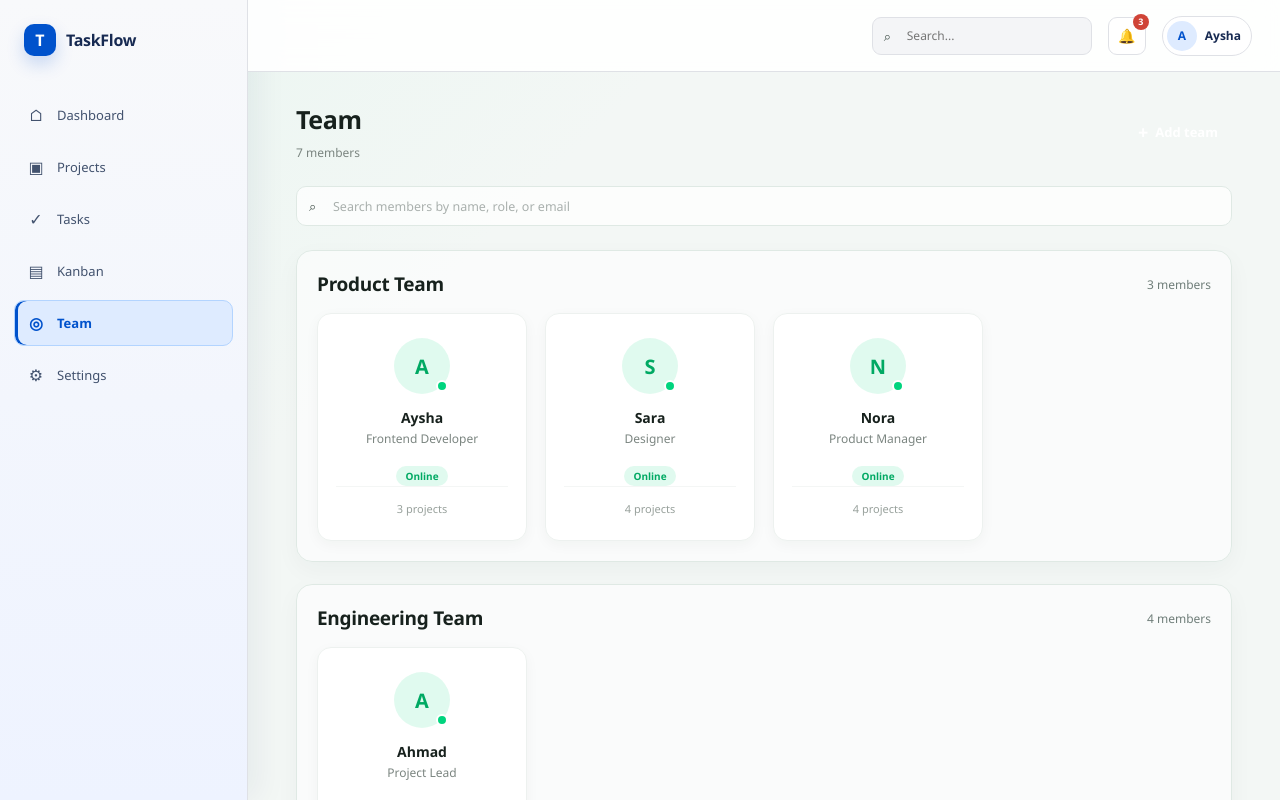
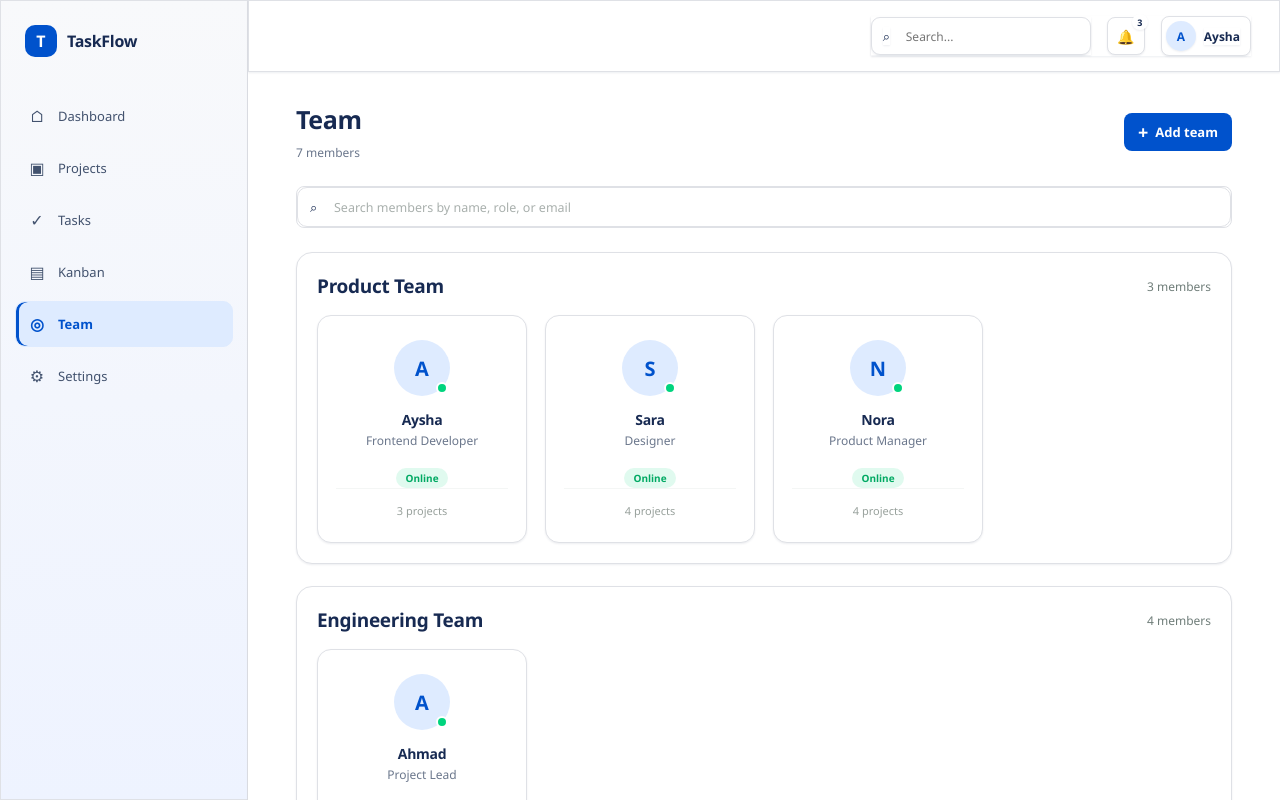
Before and after one commit to ayshahasan2004/Team-Task-Management-System, an Angular app: page /team in a window 1280 px wide. Built offline with nearby package versions, Linux system fonts and the light colour scheme.

Commit message:
edit the style of all components

```diff
--- a/src/styles.css
+++ b/src/styles.css
@@ -1,13 +1,59 @@
 :root {
-	--ink-strong: #17211d;
-	--ink: #405049;
-	--ink-muted: #7b8a83;
-	--green: #0b7552;
-	--green-bright: #00c77a;
-	--green-soft: #e1f5ed;
+	--primary: #0052cc;
+	--primary-hover: #0747a6;
+	--primary-light: #deebff;
+	--bg-page: #f4f5f7;
+	--bg-surface: #ffffff;
+	--border: #dfe1e6;
+	--text-primary: #172b4d;
+	--text-secondary: #42526e;
+	--text-muted: #6b778c;
+	--status-todo-bg: #dfe1e6;
+	--status-todo-text: #42526e;
+	--status-in-progress-bg: #deebff;
+	--status-in-progress-text: #0052cc;
+	--status-review-bg: #fff0b3;
+	--status-review-text: #974f0c;
+	--status-done-bg: #e3fcef;
+	--status-done-text: #00875a;
+	--priority-low-bg: #e3fcef;
+	--priority-low-text: #00875a;
+	--priority-medium-bg: #fff0b3;
+	--priority-medium-text: #974f0c;
+	--priority-high-bg: #ffebe6;
+	--priority-high-text: #de350b;
+	--project-active-bg: #e3fcef;
+	--project-active-text: #00875a;
+	--project-completed-bg: #deebff;
+	--project-completed-text: #0052cc;
+	--project-archived-bg: #dfe1e6;
+	--project-archived-text: #6b778c;
+	--jira-900: #172a52;
+	--jira-800: #1d4f91;
+	--jira-700: #0052cc;
+	--jira-600: #2684ff;
+	--jira-500: #4c9aff;
+	--jira-100: #deebff;
+	--jira-50: #f4f5f7;
+	--slate-900: #172a52;
+	--slate-800: #243b5a;
+	--slate-700: #42526e;
+	--slate-500: #6b778c;
+	--slate-300: #dfe1e6;
+	--slate-200: #ebecf0;
+	--slate-100: #f4f5f7;
+	--success: #36b37e;
+	--warning: #ffab00;
+	--danger: #de350b;
 	--surface: #ffffff;
-	--canvas: #f3f7f5;
-	--line: #dfe9e4;
+	--canvas: #f4f5f7;
+	--line: #dfe1e6;
+	--ink: #172a52;
+	--ink-soft: #42526e;
+	--ink-muted: #6b778c;
+	--ink-strong: var(--text-primary);
+	--green: var(--primary);
+	--shadow: rgba(23, 42, 82, 0.08);
 }
 
 html,
@@ -38,111 +84,281 @@ select {
 
 h1,
 h2,
-h3 {
-	font-family: 'Segoe UI', 'Trebuchet MS', sans-serif !important;
+h3,
+.page-title,
+.section-header h3,
+.project-name,
+.task-title,
+.member-name {
+	color: var(--jira-900);
 	letter-spacing: -0.3px;
 }
 
-.dark-theme body {
-	background: #1d2924;
-	color: #e1ece6;
+button,
+.icon-button,
+.theme-button,
+.user-button,
+.primary-button,
+.secondary-button {
+	border-radius: 8px;
+	transition: all 0.2s ease;
 }
 
-.dark-theme .layout {
-	background: #1d2924;
+button:hover,
+.icon-button:hover,
+.theme-button:hover,
+.user-button:hover,
+.primary-button:hover,
+.secondary-button:hover {
+	transform: translateY(-1px);
+}
+
+.sidebar,
+.header,
+.card,
+.task-card,
+.project-card,
+.member-card,
+.kanban-column,
+.task-details,
+.project-details,
+.project-members,
+.task-filters,
+.task-summary,
+.recent-projects,
+.activity-list,
+.stat-card,
+.panel,
+.team-group,
+.settings-layout,
+.dialog,
+.user-menu {
+	background: var(--surface);
+	border: 1px solid var(--line);
+	box-shadow: 0 1px 2px var(--shadow);
+}
+
+.sidebar {
+	background: linear-gradient(180deg, #f8f9fb 0%, #eef3ff 100%);
+	border-right: 1px solid var(--line);
+}
+
+.nav-item {
+	color: var(--slate-700);
+	border-radius: 8px;
+}
+
+.nav-item:hover {
+	background: var(--jira-50);
+	color: var(--jira-700);
+}
+
+.nav-item.active {
+	background: var(--primary-light);
+	color: var(--jira-700);
+	box-shadow: inset 3px 0 0 var(--jira-700);
+}
+
+.page-content,
+.content,
+.main-panel {
+	background: var(--canvas);
+}
+
+input,
+textarea,
+select,
+.search-input,
+.search input {
+	background: #fff;
+	border: 1px solid var(--line);
+	border-radius: 8px;
+	color: var(--ink);
+}
+
+input:focus,
+textarea:focus,
+select:focus {
+	outline: 2px solid rgba(38, 132, 255, 0.18);
+	border-color: var(--jira-600);
+}
+
+.primary-button,
+button[type='submit'],
+.btn-primary {
+	background: var(--jira-700);
+	border: 1px solid var(--jira-700);
+	color: white;
+}
+
+.primary-button:hover,
+button[type='submit']:hover,
+.btn-primary:hover {
+	background: var(--jira-800);
+}
+
+.secondary-button,
+.btn-secondary {
+	background: var(--jira-50);
+	border: 1px solid var(--line);
+	color: var(--jira-700);
+}
+
+/* Keep older feature styles on the shared Jira palette. */
+.new-project-btn,
+.primary-button,
+.btn-primary,
+.chip.active,
+.progress-fill,
+.pagination button.active {
+	background: var(--primary) !important;
+	border-color: var(--primary) !important;
+	color: #ffffff !important;
+}
+
+.new-project-btn:hover,
+.primary-button:hover,
+.btn-primary:hover,
+.pagination button.active:hover {
+	background: var(--primary-hover) !important;
+}
+
+.field input:focus,
+.search input:focus,
+.chip.active,
+.project-members input:focus,
+.settings-layout input:focus {
+	border-color: var(--primary) !important;
+}
+
+.status-badge.on-track,
+.status-badge.done {
+	background: var(--project-active-bg) !important;
+	color: var(--project-active-text) !important;
+}
+
+.status-badge.at-risk,
+.priority-badge.medium {
+	background: var(--status-review-bg) !important;
+	color: var(--status-review-text) !important;
+}
+
+.status-badge.completed,
+.status-badge.in-progress {
+	background: var(--project-completed-bg) !important;
+	color: var(--project-completed-text) !important;
+}
+
+.settings-page .tab:hover,
+.settings-page .tab.active {
+	background: var(--primary-light) !important;
+	border-bottom-color: var(--primary) !important;
+	color: var(--primary) !important;
+}
+
+.settings-page .save-btn,
+.settings-page .change-avatar-btn:hover,
+.settings-page .switch input:checked + .slider,
+.project-details .edit-btn,
+.project-members .add-btn,
+.team-page .add-team-button,
+.projects-page .new-project-btn,
+.create-project-dialog .btn-primary,
+.create-task-dialog .btn-primary {
+	background: var(--primary) !important;
+	border-color: var(--primary) !important;
+	color: #ffffff !important;
+}
+
+.settings-page .save-btn:hover,
+.settings-page .change-avatar-btn:hover,
+.project-details .edit-btn:hover,
+.project-members .add-btn:hover,
+.team-page .add-team-button:hover,
+.projects-page .new-project-btn:hover,
+.create-project-dialog .btn-primary:hover,
+.create-task-dialog .btn-primary:hover {
+	background: var(--primary-light) !important;
+	border-color: var(--primary) !important;
+	color: var(--primary) !important;
+}
+
+.badge,
+.status-badge,
+.priority-badge {
+	border-radius: 999px;
+	font-weight: 600;
+}
+
+.status-badge[data-status='To Do'],
+.status-badge.to-do,
+.priority-badge.low {
+	background: var(--status-todo-bg);
+	color: var(--status-todo-text);
+}
+
+.status-badge[data-status='In Progress'],
+.status-badge.in-progress,
+.priority-badge.medium {
+	background: var(--status-in-progress-bg);
+	color: var(--status-in-progress-text);
+}
+
+.status-badge[data-status='Done'],
+.status-badge.done,
+.priority-badge.high {
+	background: var(--status-done-bg);
+	color: var(--status-done-text);
+}
+
+.dark-theme body {
+	background: #101827;
+	color: #e5ecf9;
+}
+
+.dark-theme .sidebar,
+.dark-theme .header,
+.dark-theme .card,
+.dark-theme .task-card,
+.dark-theme .project-card,
+.dark-theme .member-card,
+.dark-theme .kanban-column,
+.dark-theme .task-details,
+.dark-theme .project-details,
+.dark-theme .project-members,
+.dark-theme .task-filters,
+.dark-theme .task-summary,
+.dark-theme .recent-projects,
+.dark-theme .activity-list,
+.dark-theme .stat-card,
+.dark-theme .panel,
+.dark-theme .team-group,
+.dark-theme .settings-layout,
+.dark-theme .dialog,
+.dark-theme .user-menu {
+	background: #1f2a3a !important;
+	border-color: #35445d !important;
+	box-shadow: 0 1px 2px rgba(15, 23, 42, 0.3);
+	color: #edf3ff !important;
 }
 
 .dark-theme .sidebar {
-	background: linear-gradient(160deg, #29483a 0%, #203a30 58%, #1d332a 100%) !important;
-	border-color: rgba(220, 240, 230, 0.14) !important;
-	box-shadow: 10px 0 30px rgba(18, 42, 32, 0.16) !important;
-}
-
-.dark-theme .brand-name {
-	color: #ffffff;
+	background: linear-gradient(180deg, #172233 0%, #111b2d 100%) !important;
 }
 
 .dark-theme .nav-item {
-	color: rgba(255, 255, 255, 0.65);
+	color: rgba(233, 240, 255, 0.8);
 }
 
 .dark-theme .nav-item:hover {
-	background: rgba(255, 255, 255, 0.07);
-	border-color: rgba(255, 255, 255, 0.06);
-	color: #ffffff;
+	background: rgba(76, 154, 255, 0.12);
+	color: #dfeeff;
 }
 
 .dark-theme .nav-item.active {
-	background: linear-gradient(90deg, rgba(0, 199, 122, 0.24), rgba(0, 199, 122, 0.08));
-	border-color: rgba(92, 240, 180, 0.12);
-	color: #71f3bd;
-	box-shadow: inset 3px 0 0 #16d98a;
-}
-
-.dark-theme .header {
-	background: rgba(34, 48, 42, 0.94) !important;
-	border-color: #3b5147 !important;
-}
-
-.dark-theme .theme-button,
-.dark-theme .icon-button,
-.dark-theme .user-button {
-	border-color: #385047;
-	background: #2a3d34;
-	color: #e4f1eb;
-}
-
-.dark-theme .theme-button:hover,
-.dark-theme .icon-button:hover,
-.dark-theme .user-button:hover {
-	background: #20382d;
-}
-
-.dark-theme .page-content {
-	background: #1d2924 !important;
-}
-
-.dark-theme .stat-card,
-.dark-theme .task-summary,
-.dark-theme .recent-projects,
-.dark-theme .activity-list,
-.dark-theme .project-card,
-.dark-theme .task-card,
-.dark-theme .task-filters,
-.dark-theme .task-details,
-.dark-theme .project-details,
-.dark-theme .project-members,
-.dark-theme .panel,
-.dark-theme .kanban-task,
-.dark-theme .team-group,
-.dark-theme .settings-layout,
-.dark-theme .member-card,
-.dark-theme .kanban-column,
-.dark-theme .task-details {
-	background: #2a3d34 !important;
-	border-color: #486257 !important;
-	color: #e1ece6 !important;
-}
-
-.dark-theme input,
-.dark-theme textarea,
-.dark-theme select,
-.dark-theme .search-input input,
-.dark-theme .search input {
-	background: #24372e !important;
-	border-color: #4a6257 !important;
-	color: #f0f7f3 !important;
-}
-
-.dark-theme input::placeholder,
-.dark-theme textarea::placeholder {
-	color: #82968c;
-}
-
-.dark-theme .user-menu,
-.dark-theme .dialog {
-	background: #2a3d34 !important;
-	border-color: #4a6257 !important;
+	background: linear-gradient(90deg, rgba(76, 154, 255, 0.2), rgba(76, 154, 255, 0.08));
+	color: #dfeeff;
+	box-shadow: inset 3px 0 0 #5aa9ff;
 }
 
 .dark-theme .page-title,
@@ -152,7 +368,24 @@ h3 {
 .dark-theme .member-name,
 .dark-theme .project-name,
 .dark-theme .task-title {
-	color: #f3faf6 !important;
+	color: #f4f8ff !important;
+}
+
+.dark-theme input,
+.dark-theme textarea,
+.dark-theme select,
+.dark-theme .search-input,
+.dark-theme .search input {
+	background: #172233 !important;
+	border-color: #35445d !important;
+	color: #edf3ff !important;
+}
+
+.dark-theme .primary-button,
+.dark-theme button[type='submit'],
+.dark-theme .btn-primary {
+	background: #0052cc;
+	border-color: #0052cc;
 }
 
 .dark-theme .subtitle,
@@ -161,19 +394,165 @@ h3 {
 .dark-theme .task-description,
 .dark-theme .description,
 .dark-theme .muted {
-	color: #9bb0a5;
+	color: #b8c5db;
 }
 
-.dark-theme .field label,
-.dark-theme .section-header h3,
-.dark-theme .task-filters label,
-.dark-theme .project-members h3 {
-	color: #dcebe3;
+/* Keep the sidebar shell neutral without painting its icon and label spans. */
+.sidebar {
+	background-color: #f8f9fb !important;
+	color: var(--slate-700) !important;
+	border-color: var(--line) !important;
 }
 
-.dark-theme .divider,
-.dark-theme .card-footer,
-.dark-theme .task-meta,
-.dark-theme .member-list {
-	border-color: #3a5146;
+.brand-icon {
+	background: var(--jira-700) !important;
+	color: #ffffff !important;
+	box-shadow: none !important;
 }
+
+.brand-name {
+	color: var(--jira-900) !important;
+}
+
+.nav-item {
+	background: transparent !important;
+	color: var(--slate-700) !important;
+	border-color: transparent !important;
+}
+
+.nav-item:hover {
+	background: var(--primary-light) !important;
+	color: var(--jira-700) !important;
+}
+
+.nav-item.active {
+	background: var(--primary-light) !important;
+	border-color: var(--jira-100) !important;
+	color: var(--jira-700) !important;
+	box-shadow: inset 3px 0 0 var(--jira-700) !important;
+}
+
+.header,
+.header *,
+.search input,
+.icon-button,
+.user-button,
+.theme-button,
+.stat-card,
+.task-card,
+.project-card,
+.member-card,
+.kanban-column,
+.task-details,
+.project-details,
+.project-members,
+.task-filters,
+.task-summary,
+.recent-projects,
+.activity-list,
+.panel,
+.team-group,
+.settings-layout,
+.dialog,
+.user-menu,
+.page-content,
+.content,
+.main-panel {
+	background-color: var(--surface) !important;
+	border-color: var(--line) !important;
+	color: var(--ink) !important;
+	box-shadow: 0 1px 2px var(--shadow) !important;
+}
+
+.stat-icon,
+.avatar,
+.task-icon,
+.project-icon {
+	background: var(--jira-100) !important;
+	color: var(--jira-700) !important;
+}
+
+.status-badge,
+.badge,
+.priority-badge {
+	border-radius: 999px !important;
+	font-weight: 700 !important;
+}
+
+.status-badge[data-status='To Do'],
+.status-badge.to-do,
+.priority-badge.low {
+	background: #e9f2ff !important;
+	color: var(--jira-700) !important;
+}
+
+.status-badge[data-status='In Progress'],
+.status-badge.in-progress,
+.priority-badge.medium {
+	background: #fff0b3 !important;
+	color: #7a4b00 !important;
+}
+
+.status-badge[data-status='Done'],
+.status-badge.done,
+.priority-badge.high {
+	background: #dcfce7 !important;
+	color: #13795b !important;
+}
+
+button,
+.primary-button,
+.secondary-button,
+.btn-primary,
+.btn-secondary {
+	border-radius: 8px !important;
+}
+
+.primary-button,
+button[type='submit'],
+.btn-primary {
+	background: var(--jira-700) !important;
+	border-color: var(--jira-700) !important;
+	color: #ffffff !important;
+}
+
+.secondary-button,
+.btn-secondary {
+	background: var(--jira-50) !important;
+	border-color: var(--line) !important;
+	color: var(--jira-700) !important;
+}
+
+.search input,
+input,
+textarea,
+select {
+	background: #ffffff !important;
+	border: 1px solid var(--line) !important;
+	color: var(--ink) !important;
+}
+
+body,
+.page-title,
+.section-header h3,
+.project-name,
+.task-title,
+.member-name,
+h1,
+h2,
+h3 {
+	color: var(--jira-900) !important;
+}
+
+.subtitle,
+.member-role,
+.project-description,
+.task-description,
+.description,
+.muted,
+.stat-label,
+.task-meta,
+.meta,
+.project-meta {
+	color: var(--ink-muted) !important;
+}
```
